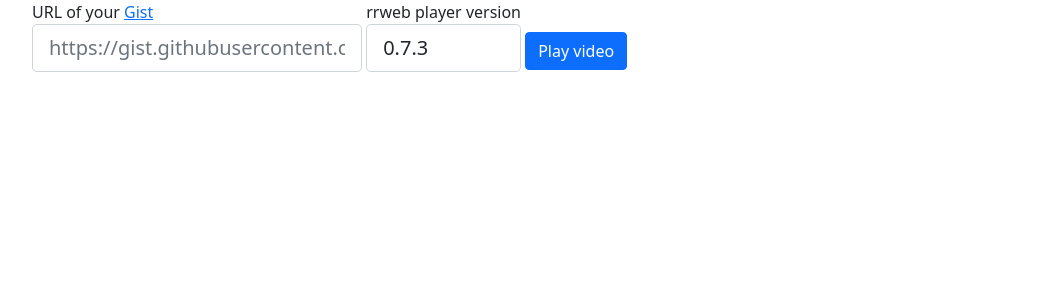
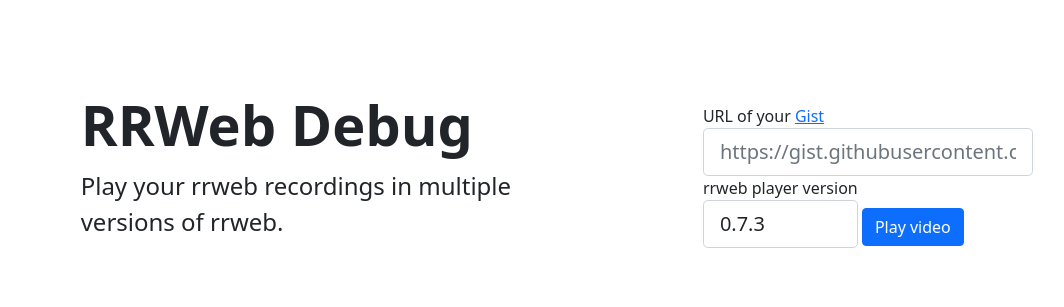
Before and after one commit to rrweb-io/rrwebdebug.com, a plain HTML site: page index.html in a window 1280 px wide. Shown: the whole page, without its empty margins (50-1114 px from the left). Drawn offline with nearby package versions, Linux system fonts and the light colour scheme.

Commit message:
Add hero message

```diff
--- a/index.html
+++ b/index.html
@@ -13,7 +13,17 @@
     />
   </head>
   <body>
-    <div class="container">
+    <div class="container col-xl-10 col-xxl-8 px-4 py-5">
+      <div class='row align-items-center g-lg-5 py-5'>
+        <div class="col-lg-7 text-center text-lg-start">
+          <h1 class="display-4 fw-bold lh-1 mb-3">
+            RRWeb Debug
+          </h1>
+          <p class="col-lg-10 fs-4">
+            Play your rrweb recordings in multiple versions of rrweb.
+          </p>
+        </div>
+        <div class='col-md-10 mx-auto col-lg-5'>
           <form action="play/index.html" method="get">
             <label>
               URL of your <a href="https://gist.github.com">Gist</a>
@@ -35,5 +45,7 @@
             <button class="btn btn-primary" type="submit">Play video</button>
           </form>
         </div>
+      </div>
+    </div>
   </body>
 </html>
```
Lines whose indentation alone changed are shown as unchanged.
